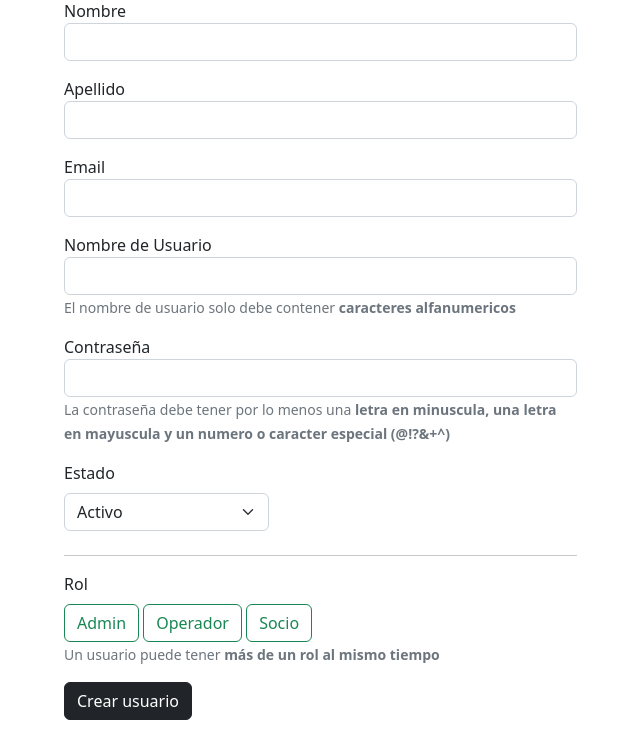
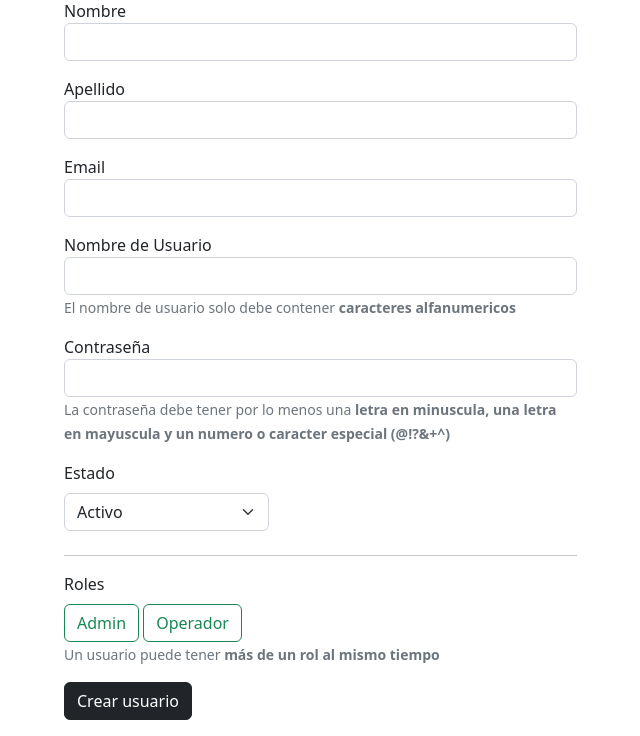
Before and after one commit to GutierrezS-JC/Proyecto-2022, a Flask app: page /users/ in a window 1280 px wide. Shown: the part 301-1037 px from the top of the page, without its empty margins (6-646 px from the left). Run offline with Flask 2, Linux system fonts and the light colour scheme; the visitor is signed in with stand-in values (Sample User, id 1).

Commit message:
Formulario, hash, cambios en template de usuario y creacion de controlador

```diff
--- a/admin/pyproject.toml
+++ b/admin/pyproject.toml
@@ -12,6 +12,8 @@ Flask = "^2.2.2"
 psycopg2-binary = "^2.9.3"
 Flask-SQLAlchemy = "^2.5.1"
 Flask-Session = "^0.4.0"
+Flask-WTF = "^1.0.1"
+WTForms = {extras = ["email"], version = "^3.0.1"}
 
 
 [build-system]
--- a/admin/src/web/config.py
+++ b/admin/src/web/config.py
@@ -34,6 +34,7 @@ class DevelopmentConfig(Config):
     SQLALCHEMY_DATABASE_URI = f"postgresql://{DB_USER}:{DB_PASS}@{DB_HOST}:5432/{DB_NAME}"
     # Session values
     SESSION_TYPE = 'filesystem'
+    SECRET_KEY = '40c17c4ff739c52983ba31b49fb17c62'
 
 
 class TestingConfig(Config):
--- a/admin/src/web/controllers/users.py
+++ b/admin/src/web/controllers/users.py
@@ -1,6 +1,7 @@
-from flask import Blueprint, redirect, url_for
+from flask import Blueprint, redirect, url_for, request
 from flask import render_template
 from flask import session
+from src.web.helpers.forms import RegisterUserForm
 
 from src.web.helpers.auth import login_required
 
@@ -10,10 +11,36 @@ user_blueprint = Blueprint("users", __name__, url_prefix="/users")
 @user_blueprint.get("/")
 @login_required
 def user_index():
-    return render_template("users/index.html")
+    form = RegisterUserForm()
+    return render_template("users/index.html", form=form)
 
 
 @user_blueprint.get("/listado")
 @login_required
 def user_list_all():
     return render_template("users/listado.html")
+
+
+@user_blueprint.post("/cargar")
+@login_required
+def user_create():
+    form = RegisterUserForm()
+
+    # for item in form:
+    #     print(item)
+
+    if form.validate_on_submit():
+        roles = []
+        for rol in form.roles:
+            print(rol)
+
+        for item in form:
+            print(item)
+
+    else:
+        print("WTF happened")
+        for item in form.errors:
+            for error in form[item].errors:
+                print(f"{form[item].name}  {error}")
+
+    return render_template("users/index.html", form=form)
--- /dev/null
+++ b/admin/src/web/helpers/forms.py
@@ -0,0 +1,22 @@
+from flask_wtf import FlaskForm
+from wtforms.validators import InputRequired, Length, Email
+from wtforms import StringField, IntegerField, SubmitField, SelectField, PasswordField, BooleanField, \
+    SelectMultipleField, widgets, EmailField
+
+
+class MultiCheckboxField(SelectMultipleField):
+    widget = widgets.ListWidget(prefix_label=False)
+    option_widget = widgets.CheckboxInput()
+
+
+class RegisterUserForm(FlaskForm):
+    email = StringField('Email', validators=[InputRequired(), Email(), Length(max=50)])
+    username = StringField('Nombre de Usuario', validators=[InputRequired(), Length(min=5, max=20)])
+    first_name = StringField('Nombre', validators=[InputRequired(), Length(max=50)])
+    last_name = StringField('Apellido', validators=[InputRequired(), Length(max=50)])
+    password = PasswordField('Contraseña', validators=[InputRequired(), Length(min=8)])
+    estado = SelectField('Estado', choices=[('Activo', '1'), ('Inactivo', '2')],
+                         validators=[InputRequired()])
+    roles = MultiCheckboxField('Roles', choices=[('1', 'Admin'), ('2', 'Operador')])
+
+    submit = SubmitField("Crear Usuario")
--- a/admin/src/web/templates/users/index.html
+++ b/admin/src/web/templates/users/index.html
@@ -15,36 +15,39 @@
   </div>
   <hr>
   <h2 class="display-6">Nuevo usuario</h2>
-  <form class="formStyle">
+  <form class="formStyle" method="POST" action="{{ url_for('users.user_create') }}">
+    {{ form.csrf_token }}
     <div class="form-group mb-3">
-      <label for="nombre">Nombre</label>
-      <input aria-required="true" required name="nombre" type="text" class="form-control" id="nombre" aria-describedby="Nombre">
+<!--      <label for="nombre">{{form.first_name.label()}}</label>-->
+<!--      <input aria-required="true" required name="nombre" type="text" class="form-control" id="nombre" aria-describedby="Nombre">-->
+      {{ form.first_name.label }}
+      {{ form.first_name(class="form-control") }}
     </div>
 
     <div class="form-group mb-3">
-      <label for="apellido">Apellido</label>
+      <label for="apellido">{{form.last_name.label()}}</label>
       <input aria-required="true" required name="apellido" type="text" class="form-control" id="apellido" aria-describedby="Apellido">
     </div>
 
     <div class="form-group mb-3">
-      <label for="email">Email</label>
+      <label for="email">{{form.email.label()}}</label>
       <input aria-required="true" required name="email" type="email" class="form-control" id="email" aria-describedby="Email">
     </div>
 
     <div class="form-group mb-3">
-      <label for="username">Nombre de Usuario</label>
+      <label for="username">{{form.username.label()}}</label>
       <input aria-required="true" required name="username" type="text" class="form-control" id="username" aria-describedby="Nombre de usuario">
       <small id="ayudaUsername" class="form-text text-muted">El nombre de usuario solo debe contener <strong>caracteres alfanumericos</strong></small>
     </div>
 
     <div class="form-group mb-3">
-      <label for="password">Contraseña</label>
+      <label for="password">{{form.password.label()}}</label>
       <input aria-required="true" required name="password" type="password" class="form-control" id="password" aria-describedby="Contraseña">
       <small id="ayudaPassword" class="form-text text-muted">La contraseña debe tener por lo menos una <strong>letra en minuscula, una letra en mayuscula y un numero o caracter especial (@!?&+^)</strong></small>
     </div>
 
     <div class="form-group mb-3">
-      <label for="statusActivo" class="form-label">Estado</label>
+      <label for="statusActivo" class="form-label">{{form.estado.label()}}</label>
       <select class="form-select selectActivo" id=statusActivo aria-label="Seleccion estado activo">
         <option value="1">Activo</option>
         <option value="2">Inactivo</option>
@@ -53,22 +56,26 @@
 
     <hr class="mt-4">
     <div class="form-group mb-3">
+<!--      <div>-->
+<!--        <label class="form-label">{{form.roles.label()}}</label><br/>-->
+<!--        <input type="checkbox" class="btn-check" name="roles" id="administrador" autocomplete="off">-->
+<!--        <label class="btn btn-outline-success" for="administrador">Admin</label>-->
+
+<!--        <input type="checkbox" class="btn-check" name="roles" id="operador" autocomplete="off">-->
+<!--        <label class="btn btn-outline-success" for="operador">Operador</label>-->
+<!--      </div>-->
       <div>
-        <label for="statusActivo" class="form-label">Rol</label><br/>
-        <input type="checkbox" class="btn-check" id="administrador" autocomplete="off">
-        <label class="btn btn-outline-success" for="administrador">Admin</label>
-
-        <input type="checkbox" class="btn-check" id="operador" autocomplete="off">
-        <label class="btn btn-outline-success" for="operador">Operador</label>
-
-        <input type="checkbox" class="btn-check" id="socio" autocomplete="off">
-        <label class="btn btn-outline-success" for="socio">Socio</label>
+        <label class="form-label">{{form.roles.label()}}</label><br/>
+          {% for rol in form.roles %}
+            {{ rol(class="btn-check") }}
+            {{ rol.label(class="btn btn-outline-success") }}
+          {% endfor %}
       </div>
-
       <small class="form-text text-muted">Un usuario puede tener <strong>más de un rol al mismo tiempo</strong></small>
     </div>
 
-    <button type="submit" class="btn btn-dark btn-padding mb-3">Crear usuario</button>
+    <button type="submit" class="btn btn-dark btn-padding mb-3" href>Crear usuario</button>
+
   </form>
 </div>
 {% endblock %}
```
Also changed, not shown: 1 other file.
